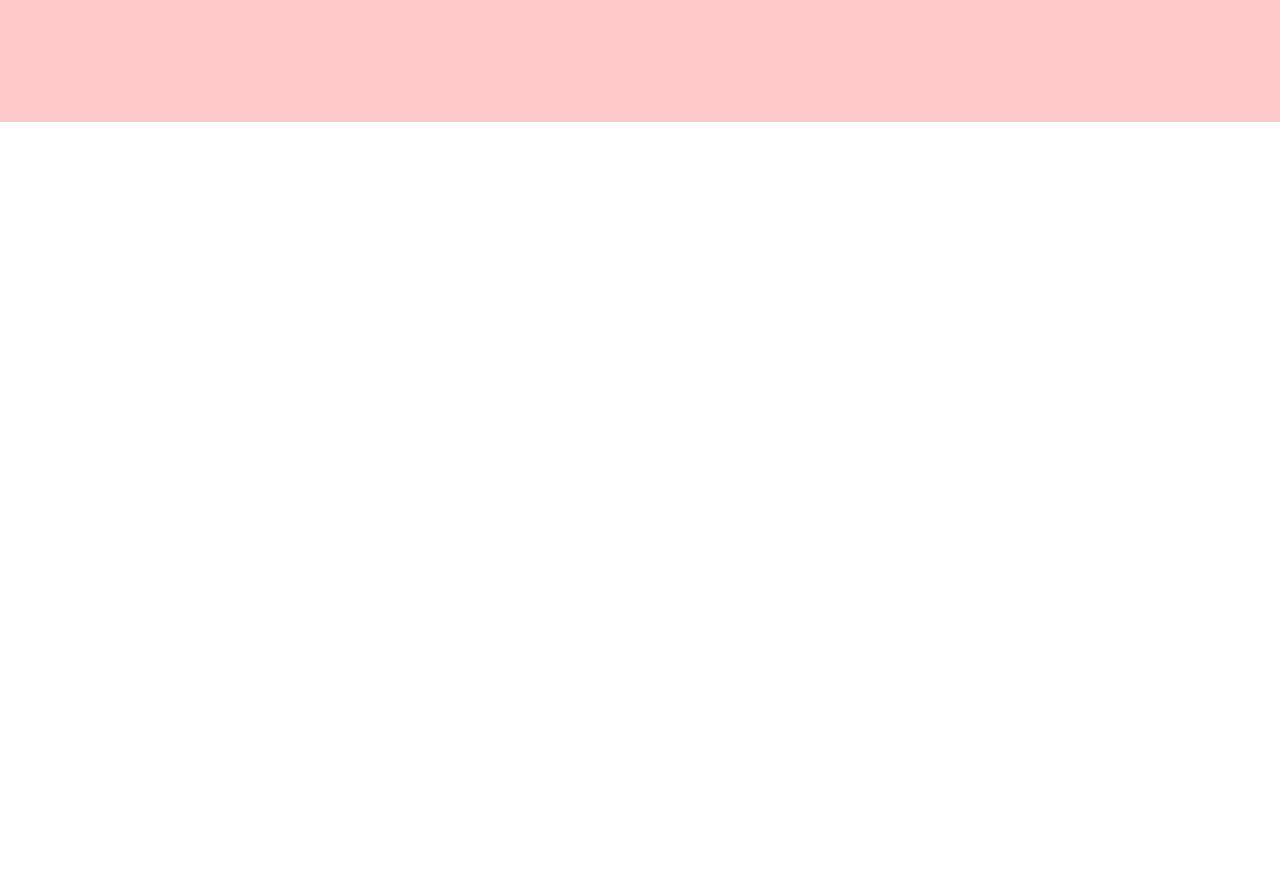
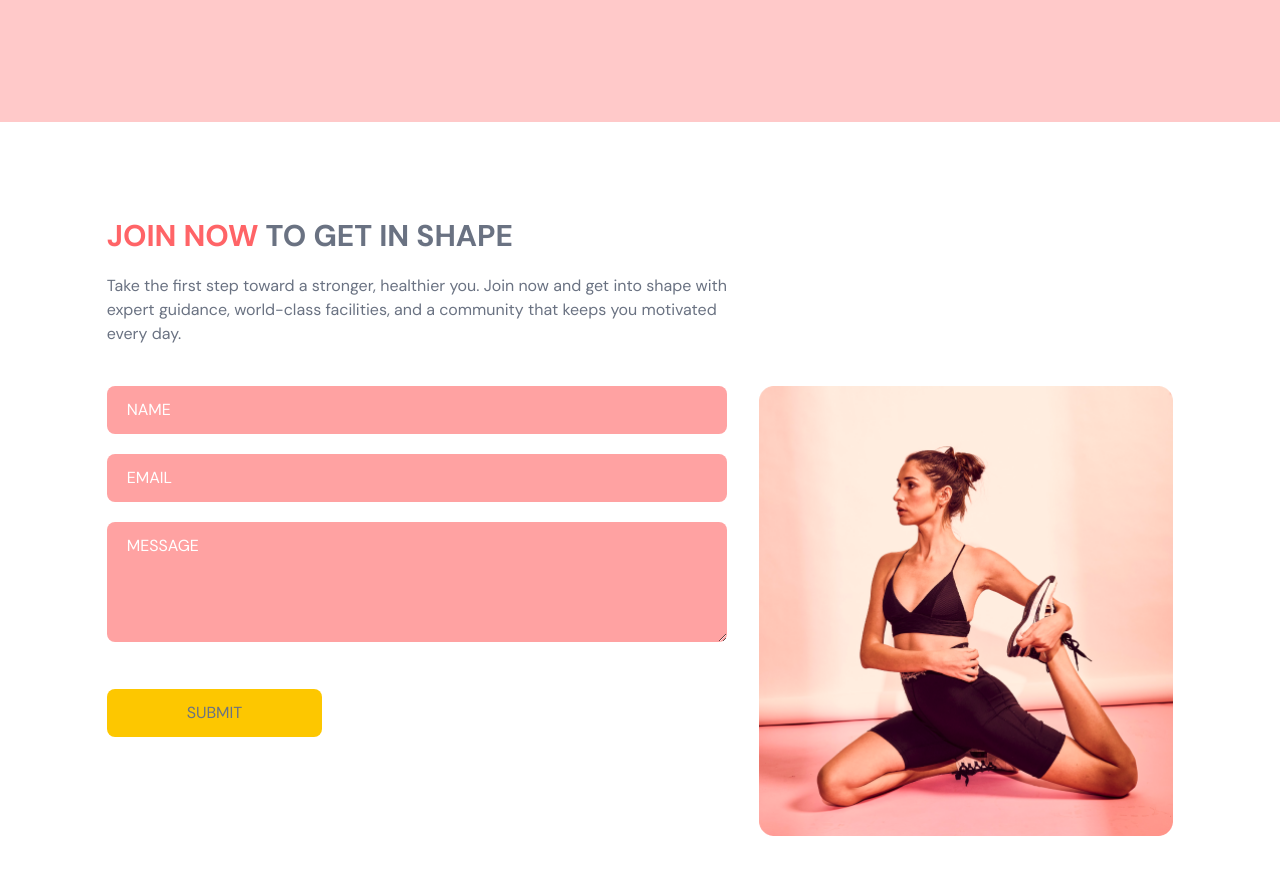
Before and after one commit to KeaneMclaren/EvoGym, a React (Vite) app in the folder gym-typescript/: page / in a window 1280 px wide. Shown: the part 2940-3814 px from the top of the page. Before the commit the page ends 3062 px from the top, so only its background shows below. Built offline with nearby package versions, Linux system fonts and the light colour scheme.

Commit message:
ContactUs Page Done

```diff
--- a/gym-typescript/package.json
+++ b/gym-typescript/package.json
@@ -14,7 +14,8 @@
     "framer-motion": "^12.23.12",
     "react": "^19.1.1",
     "react-anchor-link-smooth-scroll": "^1.0.12",
-    "react-dom": "^19.1.1"
+    "react-dom": "^19.1.1",
+    "react-hook-form": "^7.63.0"
   },
   "devDependencies": {
     "@eslint/js": "^9.33.0",
--- a/gym-typescript/src/App.tsx
+++ b/gym-typescript/src/App.tsx
@@ -2,6 +2,7 @@
 import Home from "@/scenes/home";
 import Benefits from "@/scenes/benefits";
 import OurClasses from "@/scenes/ourClasses";
+import ContactUs from "@/scenes/contactUs";
 import { useEffect, useState } from "react";
 import { SelectedPage } from "@/shared/types";
 
@@ -31,6 +32,7 @@
     <Home setSelectedPage={setSelectedPage} />
     <Benefits setSelectedPage={setSelectedPage} />
     <OurClasses setSelectedPage={setSelectedPage} />
+    <ContactUs setSelectedPage={setSelectedPage} />
   </div>;
 }
 
--- /dev/null
+++ b/gym-typescript/src/scenes/contactUs/index.tsx
@@ -0,0 +1,150 @@
+import { SelectedPage } from "@/shared/types"
+import { motion } from "framer-motion";
+import { useForm } from "react-hook-form";
+import ContactUsPageGraphic from  "@/assets/ContactUsPageGraphic.png"
+import HText from "@/shared/HText";
+
+type Props = {
+    setSelectedPage: (value: SelectedPage) => void;
+}
+
+const ContactUs = ({ setSelectedPage }: Props) => {
+    const inputStyles = `mb-5 w-full rounded-lg bg-red-300 px-5 py-3 placeholder-white`
+
+    const {
+        register,
+        trigger,
+        formState: { errors }
+    } = useForm();
+
+    const onSubmit = async (e: any) => {
+        const isValid = await trigger();
+        if (!isValid) {
+            e.preventDefault();
+        }
+    }
+
+  return (
+    <section id="contactus" className="mx-auto w-5/6 pt-24 pb-32">
+        <motion.div onViewportEnter={() => setSelectedPage(SelectedPage.ContactUs)}>
+            {/* HEADER */}
+            <motion.div
+                className="md:w-3/5"
+                initial="hidden"
+                whileInView="visible"
+                viewport={{ once: true, amount: 0.5 }}
+                transition={{ duration: 0.5 }}
+                variants={{
+                    hidden: { opacity: 0, x:-50},
+                    visible: { opacity: 1, x: 0 },
+                }}
+            >
+                <HText>
+                    <span className="text-red-400">JOIN NOW</span> <span>TO GET IN SHAPE</span>
+                </HText>
+                <p className="my-5">
+                    Take the first step toward a stronger, healthier you. Join now and get into shape with expert guidance, world-class facilities, and a community that keeps you motivated every day.
+                </p>
+            </motion.div>
+
+            {/* FORM AND IMAGE */}
+            <div className="mt-10 justify-between gap-8 md:flex">
+                <motion.div
+                    className="mt-10 basis-3/5 md:mt-0"
+                    initial="hidden"
+                whileInView="visible"
+                viewport={{ once: true, amount: 0.5 }}
+                transition={{ duration: 0.5 }}
+                variants={{
+                    hidden: { opacity: 0, y: 50},
+                    visible: { opacity: 1, y: 0 },
+                }}
+                >
+                    <form
+                        target="_blank"
+                        onSubmit={onSubmit}
+                        action="https://formsubmit.co/67a676372acdc8c7621ff3f0035ddb52"
+                        method = "POST"
+                    >
+                        <input
+                            className= {inputStyles}
+                            type = "text"
+                            placeholder="NAME"
+                            {...register("name", {
+                                required: true,
+                                maxLength: 100,
+                            })}
+                            />
+                            {errors.name && (
+                                <p className="mt-1 text-primary-500">
+                                    {errors.name.type === "required" && "This field is required."}
+                                    {errors.name.type === "maxLength" && "Max Length is a 100 characters."}
+                                </p>
+                            )}
+                            <input
+                            className= {inputStyles}
+                            type = "text"
+                            placeholder="EMAIL"
+                            {...register("email", {
+                                required: true,
+                                pattern: /^[A-z0-9._%+-]+@[A-Z0-9.-]+\.[A-Z]{2,}$/i,
+                            })}
+                            />
+                            {errors.email && (
+                                <p className="mt-1 text-primary-500">
+                                    {errors.email.type === "required" && "This field is required."}
+                                    {errors.email.type === "pattern" && "Invalid Email Address."}
+                                </p>
+                            )}
+                            <textarea
+                            className= {inputStyles}
+                            placeholder="MESSAGE"
+                            rows={4}
+                            cols={50}
+                            {...register("message", {
+                                required: true,
+                                maxLength: 2000,
+                            })}
+                            />
+                            {errors.message && (
+                                <p className="mt-1 text-primary-500">
+                                    {errors.message.type === "required" && "This field is required."}
+                                    {errors.message.type === "maxLength" && "Max Length is a 2000 characters."}
+                                </p>
+                            )}
+                            <button
+                                type = "submit"
+                                className="mt-5 rounded-lg bg-yellow-400 px-20 py-3 transition duration-500 hover:text-white"
+                            >
+                                SUBMIT
+                            </button>
+                    </form>
+
+                </motion.div>
+
+                <motion.div
+                    className="relative mt-16 basis-2/5 md:mt-0"
+                    initial="hidden"
+                    whileInView="visible"
+                    viewport={{ once: true, amount: 0.5 }}
+                    transition={{ delay: 0.2,duration: 0.5 }}
+                    variants={{
+                        hidden: { opacity: 0, y: 50},
+                        visible: { opacity: 1, y: 0 },
+                }}
+                >
+                    <div className="md:before:content-evolvetext w-full before-absolutee before:-bottom-20 before:-right-10 before:z-[-1]">
+                        <img
+                            className="w-full"
+                            alt="contact-us-page-graphic"
+                            src={ContactUsPageGraphic}
+                        />
+                    </div>
+                </motion.div>
+            </div>
+        </motion.div>
+    </section>
+  )
+}
+
+export default ContactUs
```
Also changed, not shown: 1 other file (tests, documents, lock files or other folders).
